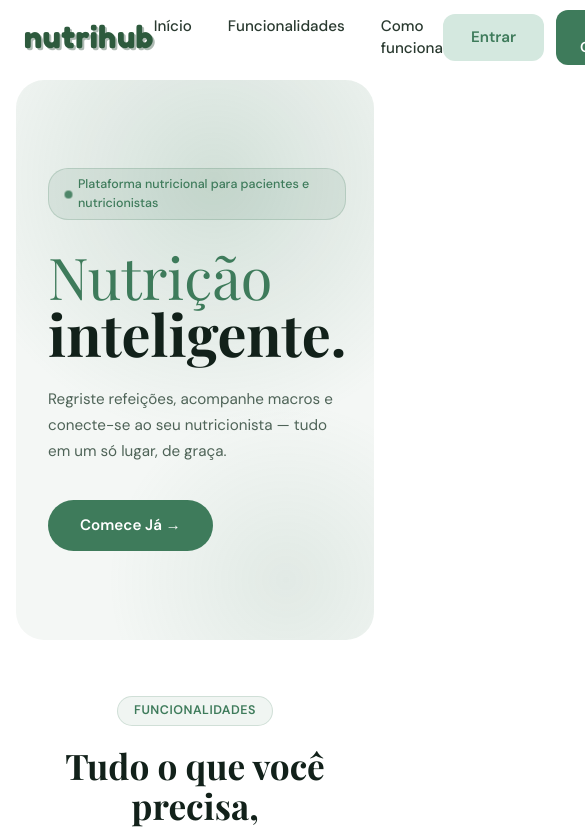
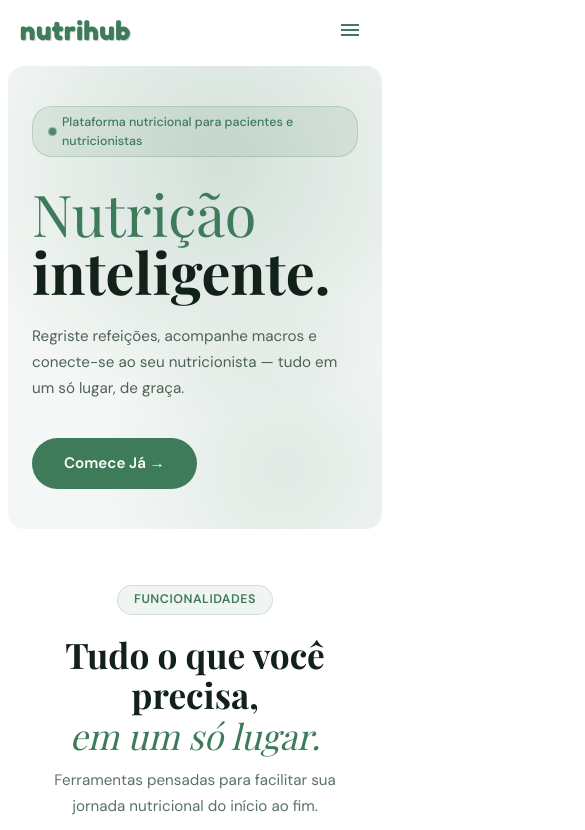
Before and after one commit to devBrait/nutri-hub-app, a React (Vite) app in the folder frontend/: page / in a window 390 px wide. Shown: the top 830 px of the page, 585 px wide, since content can reach past the window. Built offline with nearby package versions, Linux system fonts and the light colour scheme; a web font is replaced by a local one.

Commit message:
feat: responsive interface

```diff
--- a/frontend/src/components/HeroSection/index.tsx
+++ b/frontend/src/components/HeroSection/index.tsx
@@ -155,17 +155,17 @@ export default function HeroSection() {
         position: 'relative',
         overflow: 'hidden',
         bgcolor: '#F4F7F5',
-        borderRadius: '28px',
-        mx: 2,
+        borderRadius: { xs: '16px', md: '28px' },
+        mx: { xs: 1, md: 2 },
         mt: 0.5,
-        minHeight: '560px',
+        minHeight: { xs: 'auto', md: '560px' },
         display: 'flex',
         alignItems: 'center',
-        px: { xs: 4, md: 8 },
-        py: { xs: 6, md: 7 },
+        px: { xs: 3, md: 8 },
+        py: { xs: 5, md: 7 },
       }}
     >
-      {/* Background blobs — parallax */}
+      {/* Blobs de fundo — parallax */}
       <Box
         sx={{
           position: 'absolute',
@@ -195,7 +195,7 @@ export default function HeroSection() {
         }}
       />
 
-      {/* Left: text content */}
+      {/* Esquerda: conteúdo textual */}
       <Box sx={{ flex: 1, maxWidth: '480px', position: 'relative', zIndex: 1 }}>
         <Box sx={appear('0s')}>
           <Box
@@ -300,7 +300,7 @@ export default function HeroSection() {
 
       </Box>
 
-      {/* Right: app preview card */}
+      {/* Direita: card de prévia do app */}
       <Box
         sx={{
           flex: 1,
--- a/frontend/src/components/HowItWorksSection/index.tsx
+++ b/frontend/src/components/HowItWorksSection/index.tsx
@@ -121,7 +121,7 @@ export default function HowItWorksSection() {
           position: 'relative',
         }}
       >
-        {/* Connecting line — desktop only */}
+        {/* Linha conectora — apenas desktop */}
         <Box
           sx={{
             display: { xs: 'none', md: 'block' },
--- a/frontend/src/components/Navbar/index.tsx
+++ b/frontend/src/components/Navbar/index.tsx
@@ -1,14 +1,20 @@
+import { useState } from 'react';
 import AppBar from '@mui/material/AppBar';
 import Toolbar from '@mui/material/Toolbar';
 import Box from '@mui/material/Box';
 import Button from '@mui/material/Button';
 import Typography from '@mui/material/Typography';
+import IconButton from '@mui/material/IconButton';
+import Drawer from '@mui/material/Drawer';
+import Divider from '@mui/material/Divider';
+import MenuIcon from '@mui/icons-material/Menu';
+import CloseIcon from '@mui/icons-material/Close';
 import { useScrollY } from '../../hooks/useScrollY';
 
 const NAV_ITEMS = [
-  { label: 'Início',           id: 'inicio'         },
-  { label: 'Funcionalidades',  id: 'funcionalidades' },
-  { label: 'Como funciona',    id: 'como-funciona'   },
+  { label: 'Início',          id: 'inicio'          },
+  { label: 'Funcionalidades', id: 'funcionalidades'  },
+  { label: 'Como funciona',   id: 'como-funciona'    },
 ];
 
 const NAVBAR_HEIGHT = 72;
@@ -27,8 +33,15 @@ function scrollToSection(id: string) {
 export default function Navbar() {
   const scrollY = useScrollY();
   const progress = Math.min(scrollY / 80, 1);
+  const [drawerOpen, setDrawerOpen] = useState(false);
+
+  const handleNavClick = (id: string) => {
+    setDrawerOpen(false);
+    setTimeout(() => scrollToSection(id), 150);
+  };
 
   return (
+    <>
       <AppBar
         position="sticky"
         sx={{
@@ -40,15 +53,16 @@ export default function Navbar() {
           zIndex: 100,
         }}
       >
-      <Toolbar sx={{ justifyContent: 'space-between', px: { xs: 3, md: 5 }, py: 1.25 }}>
+        <Toolbar sx={{ justifyContent: 'space-between', px: { xs: 2.5, md: 5 }, py: 1.25 }}>
+          {/* Logotipo */}
           <Typography
-          onClick={() => scrollToSection('inicio')}
+            onClick={() => handleNavClick('inicio')}
             sx={{
               fontFamily: '"Fredoka", cursive',
               fontWeight: 700,
-            fontSize: '2rem',
-            color: '#2D5A3D',
-            textShadow: '2px 2px 0px rgba(26,61,40,0.35)',
+              fontSize: { xs: '1.7rem', md: '2rem' },
+              color: '#3E7B5B',
+              textShadow: '1px 1px 0px rgba(26,61,40,0.2)',
               letterSpacing: '0.5px',
               userSelect: 'none',
               cursor: 'pointer',
@@ -59,11 +73,12 @@ export default function Navbar() {
             nutrihub
           </Typography>
 
-        <Box sx={{ display: 'flex', gap: 4.5 }}>
+          {/* Links de navegação — desktop */}
+          <Box sx={{ display: { xs: 'none', md: 'flex' }, gap: 4.5 }}>
             {NAV_ITEMS.map((item) => (
               <Typography
                 key={item.id}
-              onClick={() => scrollToSection(item.id)}
+                onClick={() => handleNavClick(item.id)}
                 sx={{
                   fontFamily: '"DM Sans", sans-serif',
                   fontWeight: 500,
@@ -94,7 +109,8 @@ export default function Navbar() {
             ))}
           </Box>
 
-        <Box sx={{ display: 'flex', gap: 1.5, alignItems: 'center' }}>
+          {/* Botões de ação — desktop */}
+          <Box sx={{ display: { xs: 'none', md: 'flex' }, gap: 1.5, alignItems: 'center' }}>
             <Button
               sx={{
                 bgcolor: '#D4E8DF',
@@ -106,10 +122,7 @@ export default function Navbar() {
                 px: 3.5,
                 py: 1.25,
                 transition: 'all 0.2s ease',
-              '&:hover': {
-                bgcolor: '#c0dcd5',
-                transform: 'translateY(-1px)',
-              },
+                '&:hover': { bgcolor: '#c0dcd5', transform: 'translateY(-1px)' },
               }}
             >
               Entrar
@@ -139,7 +152,123 @@ export default function Navbar() {
               Conta&nbsp;→
             </Button>
           </Box>
+
+          {/* Ícone hambúrguer — mobile */}
+          <IconButton
+            onClick={() => setDrawerOpen(true)}
+            sx={{
+              display: { xs: 'flex', md: 'none' },
+              color: '#3E7B5B',
+            }}
+          >
+            <MenuIcon />
+          </IconButton>
         </Toolbar>
       </AppBar>
+
+      {/* Menu lateral — mobile */}
+      <Drawer
+        anchor="right"
+        open={drawerOpen}
+        onClose={() => setDrawerOpen(false)}
+        slotProps={{
+          paper: {
+            sx: {
+              width: '72vw',
+              maxWidth: '300px',
+              bgcolor: '#FFFFFF',
+              px: 3,
+              py: 3,
+              display: 'flex',
+              flexDirection: 'column',
+            },
+          },
+        }}
+      >
+        {/* Cabeçalho do menu */}
+        <Box sx={{ display: 'flex', justifyContent: 'space-between', alignItems: 'center', mb: 3 }}>
+          <Typography
+            sx={{
+              fontFamily: '"Fredoka", cursive',
+              fontWeight: 700,
+              fontSize: '1.6rem',
+              color: '#3E7B5B',
+              textShadow: '1px 1px 0px rgba(26,61,40,0.2)',
+              userSelect: 'none',
+            }}
+          >
+            nutrihub
+          </Typography>
+          <IconButton onClick={() => setDrawerOpen(false)} sx={{ color: '#3E7B5B' }}>
+            <CloseIcon />
+          </IconButton>
+        </Box>
+
+        <Divider sx={{ borderColor: 'rgba(62,123,91,0.12)', mb: 3 }} />
+
+        {/* Itens de navegação */}
+        <Box sx={{ display: 'flex', flexDirection: 'column', gap: 0.5, flex: 1 }}>
+          {NAV_ITEMS.map((item) => (
+            <Typography
+              key={item.id}
+              onClick={() => handleNavClick(item.id)}
+              sx={{
+                fontFamily: '"DM Sans", sans-serif',
+                fontWeight: 500,
+                fontSize: '1rem',
+                color: '#2a3a30',
+                cursor: 'pointer',
+                borderRadius: '10px',
+                px: 1.5,
+                py: 1.25,
+                transition: 'background 0.2s ease, color 0.2s ease',
+                '&:hover': {
+                  bgcolor: 'rgba(62,123,91,0.07)',
+                  color: '#3E7B5B',
+                },
+              }}
+            >
+              {item.label}
+            </Typography>
+          ))}
+        </Box>
+
+        <Divider sx={{ borderColor: 'rgba(62,123,91,0.12)', my: 3 }} />
+
+        {/* Botões de ação */}
+        <Box sx={{ display: 'flex', flexDirection: 'column', gap: 1.5 }}>
+          <Button
+            fullWidth
+            sx={{
+              bgcolor: '#D4E8DF',
+              color: '#3E7B5B',
+              fontFamily: '"DM Sans", sans-serif',
+              fontWeight: 600,
+              fontSize: '0.95rem',
+              borderRadius: '12px',
+              py: 1.25,
+              '&:hover': { bgcolor: '#c0dcd5' },
+            }}
+          >
+            Entrar
+          </Button>
+          <Button
+            fullWidth
+            sx={{
+              bgcolor: '#3E7B5B',
+              color: '#FFFFFF',
+              fontFamily: '"DM Sans", sans-serif',
+              fontWeight: 600,
+              fontSize: '0.95rem',
+              borderRadius: '12px',
+              py: 1.25,
+              '&:hover': { bgcolor: '#2d5a42' },
+            }}
+          >
+            Comece Já →
+          </Button>
+        </Box>
+      </Drawer>
+    </>
   );
 }
```
Lines whose indentation alone changed are shown as unchanged.
